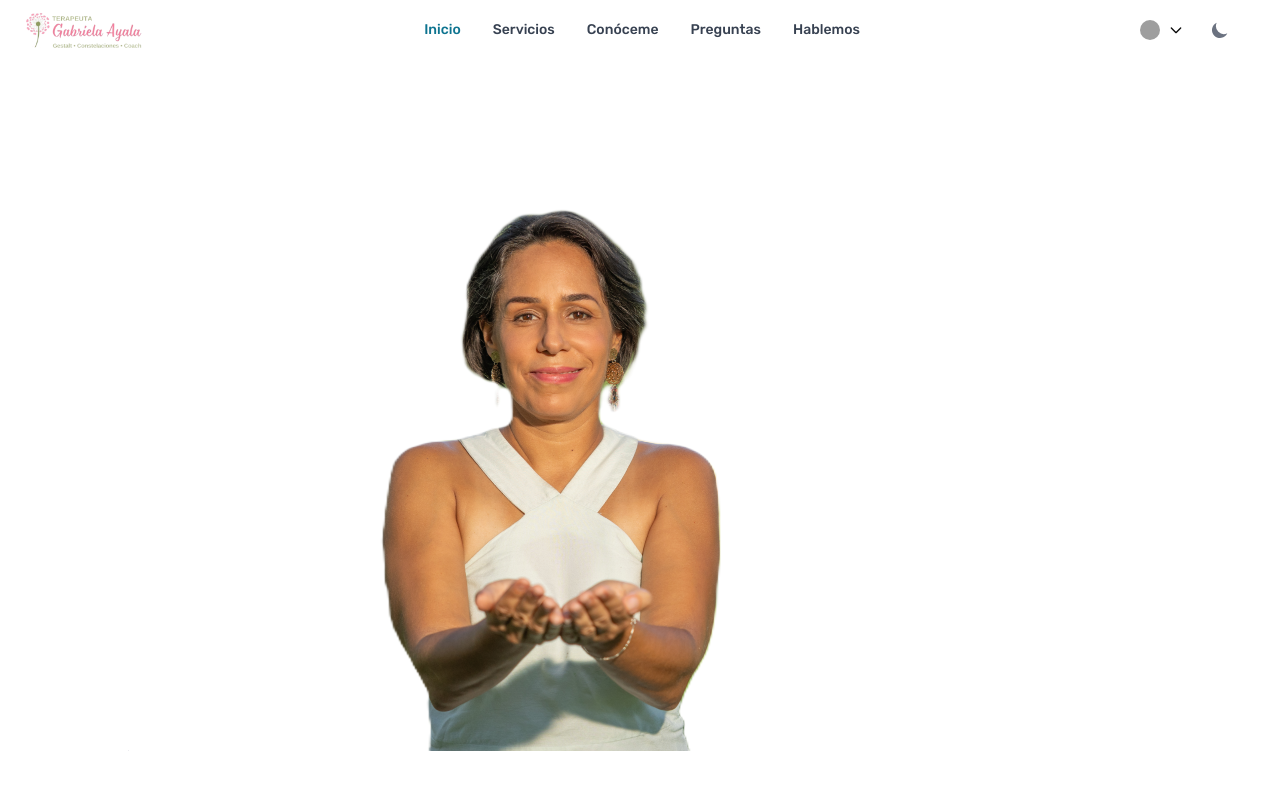
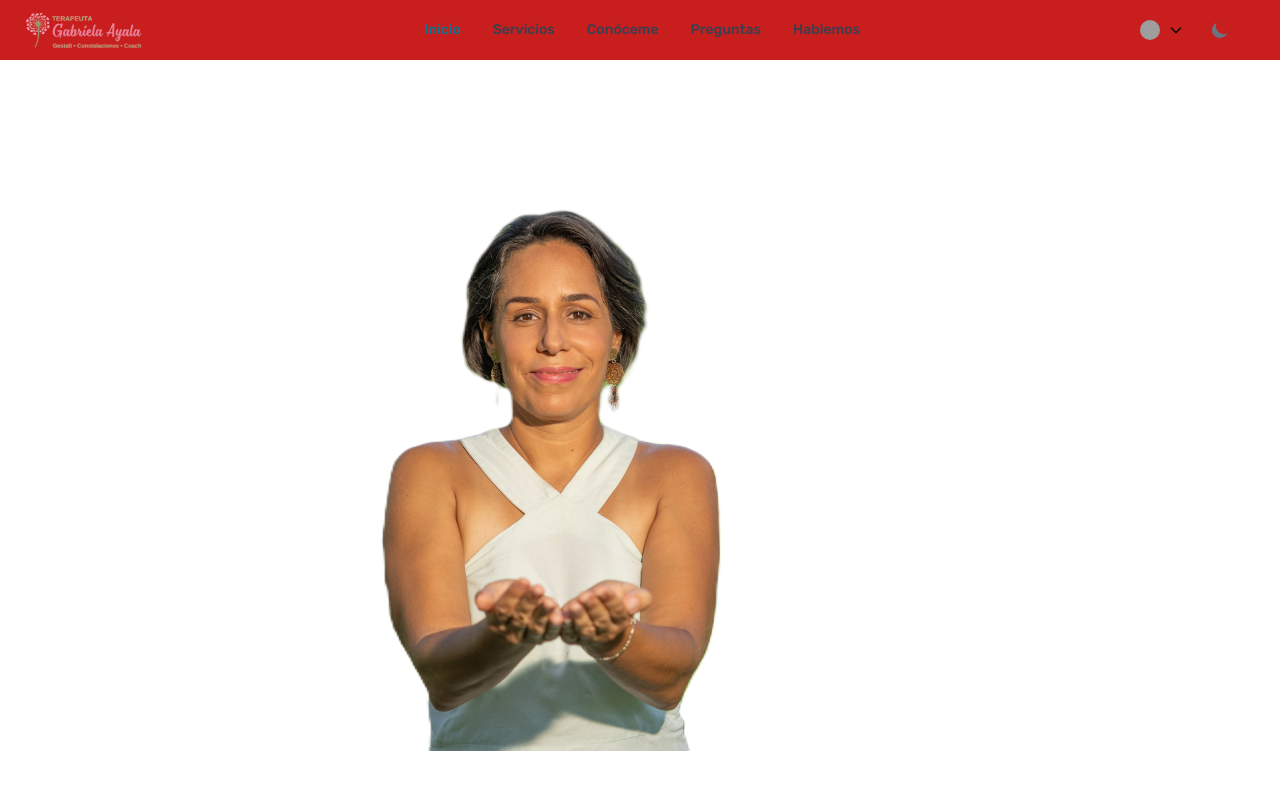
Before and after one commit to aayalas/gayatricoach.com, a Next.js app: page / in a window 1280 px wide. Shown: the top 800 px of the page. Built offline with nearby package versions, Linux system fonts and the light colour scheme; grey boxes are pictures that could not be loaded.

Commit message:
new update

```diff
--- a/components/header.js
+++ b/components/header.js
@@ -18,7 +18,7 @@ export default function DefaultNavbar() {
   return (
     <>
     <Navbar
-      className="sticky left-0 top-0 z-50 w-full bg-white px-4 lg:px-6 py-2.5 border-gray-200 dark:bg-gray-900"
+      className="sticky left-0 top-0 z-50 w-full bg-red-700 px-4 lg:px-6 py-2.5 border-gray-200 dark:bg-gray-900"
     >
       <Navbar.Brand href="/">
         <Image
@@ -27,9 +27,6 @@ export default function DefaultNavbar() {
           src="/logo.svg"
           width={120} height={70}
         />
-        <span className="self-center whitespace-nowrap text-xl font-semibold text-black dark:text-white">
-
-        </span>
       </Navbar.Brand>
       <div className="flex md:order-2">
 
--- a/i18n/en.json
+++ b/i18n/en.json
@@ -5,7 +5,7 @@
     "pages.home.menu.home": "Home",
     "pages.home.menu.services": "Services",
     "pages.home.menu.about": "About",
-    "pages.home.menu.faq": "Faq",
+    "pages.home.menu.faq": "FAQ's",
     "pages.home.menu.letstalk": "Let's talk",
     "pages.home.menu.terms": "Terms",
     "pages.home.menu.policy": "Policy",
@@ -30,7 +30,7 @@
     "page.home.title.about.subtitle": "Feel good again",
     "page.home.title.faq": "Frequently asked questions",
     "page.home.title.success": "Success stories",
-    "page.home.title.letstalk": "Let's talk about your problem",
+    "page.home.title.letstalk": "Let's talk",
     "page.home.menu.footer.home": "Home",
     "page.home.menu.footer.services": "Services",
     "page.home.menu.footer.about": "About",
--- a/i18n/es.json
+++ b/i18n/es.json
@@ -30,7 +30,7 @@
     "page.home.title.about.subtitle": "Sientete bien otra vez",
     "page.home.title.faq": "Preguntas frecuentes",
     "page.home.title.success": "Historias de éxito",
-    "page.home.title.letstalk": "Hablemos de su problema",
+    "page.home.title.letstalk": "Hablemos",
     "page.home.menu.footer.home": "Inicio",
     "page.home.menu.footer.services": "Servicios",
     "page.home.menu.footer.about": "Conóceme",
--- a/pages/index.js
+++ b/pages/index.js
@@ -10,9 +10,10 @@ import Head from 'next/head'
 import Header from '../components/header';
 import Footer from '../components/footer';
 import { useState, useEffect } from 'react'
-import { Flowbite } from 'flowbite-react';
+import { Card, Flowbite } from 'flowbite-react';
 import { FontAwesomeIcon } from '@fortawesome/react-fontawesome';
-import { faHeart } from '@fortawesome/free-solid-svg-icons';
+import { faHeart, faPhone, faPhoneAlt } from '@fortawesome/free-solid-svg-icons';
+import { PhoneCall } from 'lucide-react';
 
 // import { faHeart } from "@fortawesome/free-solid-svg-icons";
 // import '../node_modules/@fortawesome/fontawesome-svg-core/styles.css'
@@ -203,7 +204,7 @@ export default function Home({ dir }) {
             </div>
             <div className="py-2 px-4 mx-auto max-w-screen-xl lg:py-2">
 
-              <div className="grid md:grid-cols-1 gap-8">
+              <div className="grid md:grid-cols-2 gap-8">
 
                 <div className="bg-gray-50 dark:bg-white border border-gray-200 dark:border-gray-700 rounded-lg p-8 md:p-12 shadow-lg">
                     {/* <!-- <a href="#" className="bg-green-100 text-green-800 text-xs font-medium inline-flex items-center px-2.5 py-0.5 rounded-md dark:bg-gray-700 dark:text-green-400 mb-2">
@@ -213,7 +214,7 @@ export default function Home({ dir }) {
                         Design
                     </a> --> */}
                     <Image
-                      src="/card.png"
+                      src="/instacard.png"
                       alt=""
                       className=""
                       width={1024}
@@ -226,6 +227,33 @@ export default function Home({ dir }) {
                             <path stroke-linecap="round" stroke-linejoin="round" d="M17 8l4 4m0 0l-4 4m4-4H3"></path>
                         </svg>
                     </a> --> */}
+                </div>
+                <div className="bg-gray-50 dark:bg-white border border-gray-200 dark:border-gray-700 rounded-lg p-8 md:p-12 shadow-lg">
+                    {/* <!-- <a href="#" className="bg-green-100 text-green-800 text-xs font-medium inline-flex items-center px-2.5 py-0.5 rounded-md dark:bg-gray-700 dark:text-green-400 mb-2">
+                        <svg className="w-3 h-3 mr-1" fill="currentColor" viewBox="0 0 20 20" xmlns="http://www.w3.org/2000/svg" aria-hidden="true">
+                            <path clip-rule="evenodd" fill-rule="evenodd" d="M4 2a2 2 0 00-2 2v11a3 3 0 106 0V4a2 2 0 00-2-2H4zm1 14a1 1 0 100-2 1 1 0 000 2zm5-1.757l4.9-4.9a2 2 0 000-2.828L13.485 5.1a2 2 0 00-2.828 0L10 5.757v8.486zM16 18H9.071l6-6H16a2 2 0 012 2v2a2 2 0 01-2 2z"></path>
+                        </svg>
+                        Design
+                    </a> --> */}
+                    <Image
+                      src="/fbcard.png"
+                      alt=""
+                      className=""
+                      width={1024}
+                      height={768}
+                    />
+                    {/* <h2 className="text-gray-900 dark:text-white text-3xl font-normal mb-2"><FormattedMessage id="page.home.card1.services"/></h2>
+                    <p className="text-lg font-normal text-gray-500 dark:text-gray-400 mb-4"><FormattedMessage id="page.home.card1.text.services"/></p> */}
+                    {/* <!-- <a href="#" className="text-blue-600 dark:text-blue-500 hover:underline font-medium text-lg inline-flex items-center">Read more
+                        <svg aria-hidden="true" className="w-4 h-4 ml-2" fill="none" stroke="currentColor" stroke-width="2" viewBox="0 0 24 24" xmlns="http://www.w3.org/2000/svg" aria-hidden="true">
+                            <path stroke-linecap="round" stroke-linejoin="round" d="M17 8l4 4m0 0l-4 4m4-4H3"></path>
+                        </svg>
+                    </a> --> */}
+                </div>
+              </div>
+              <div className="grid md:grid-cols-1 pt-8 gap-8">
+                <div className="bg-gray-50 dark:bg-white text-center items-center border-gray-200 dark:border-gray-700 rounded-lg p-8 md:p-12 shadow-lg">
+                  <a className="text-3xl font-normal leading-tight tracking-tight text-gray-900 sm:text-4xl dark:text-gray-900" href='tel:+19548604423'><FontAwesomeIcon icon={faPhone} className="fas fa-phone" style={{ color: "green", fontSize: 45 }}/> + 1 (954) 800-4423</a>
                 </div>
               </div>
             </div>
--- a/styles/globals.css
+++ b/styles/globals.css
@@ -3,9 +3,14 @@
 @tailwind utilities;
 
 html,
-body,
-:root {
-  width: 100%;
+body {
+  height: 100vh;
+}
+
+*,
+*::before,
+*::after {
+  box-sizing: border-box;
 }
 
 @layer base {
```
Also changed, not shown: public/fbcard.png (added), public/instacard.png (added).
